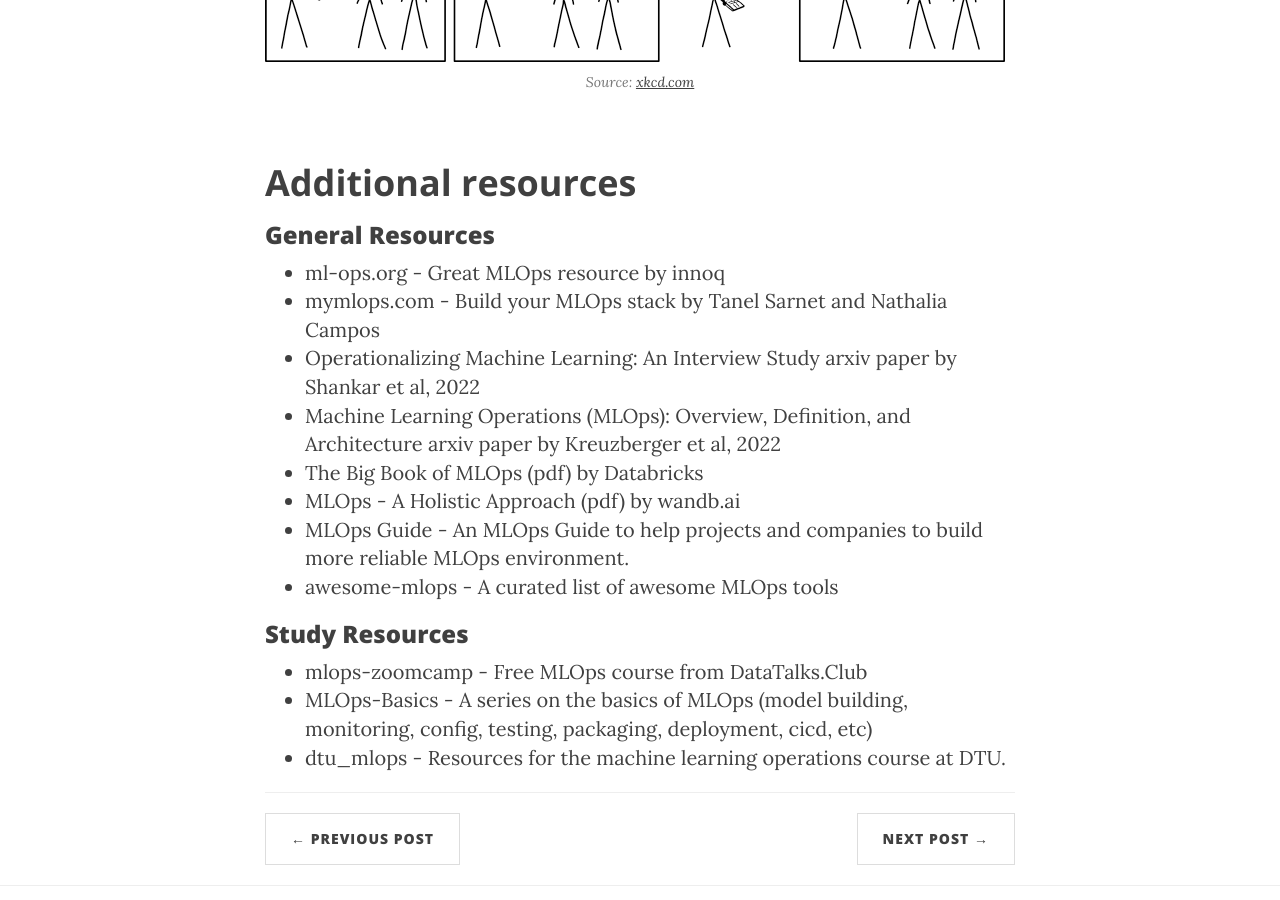
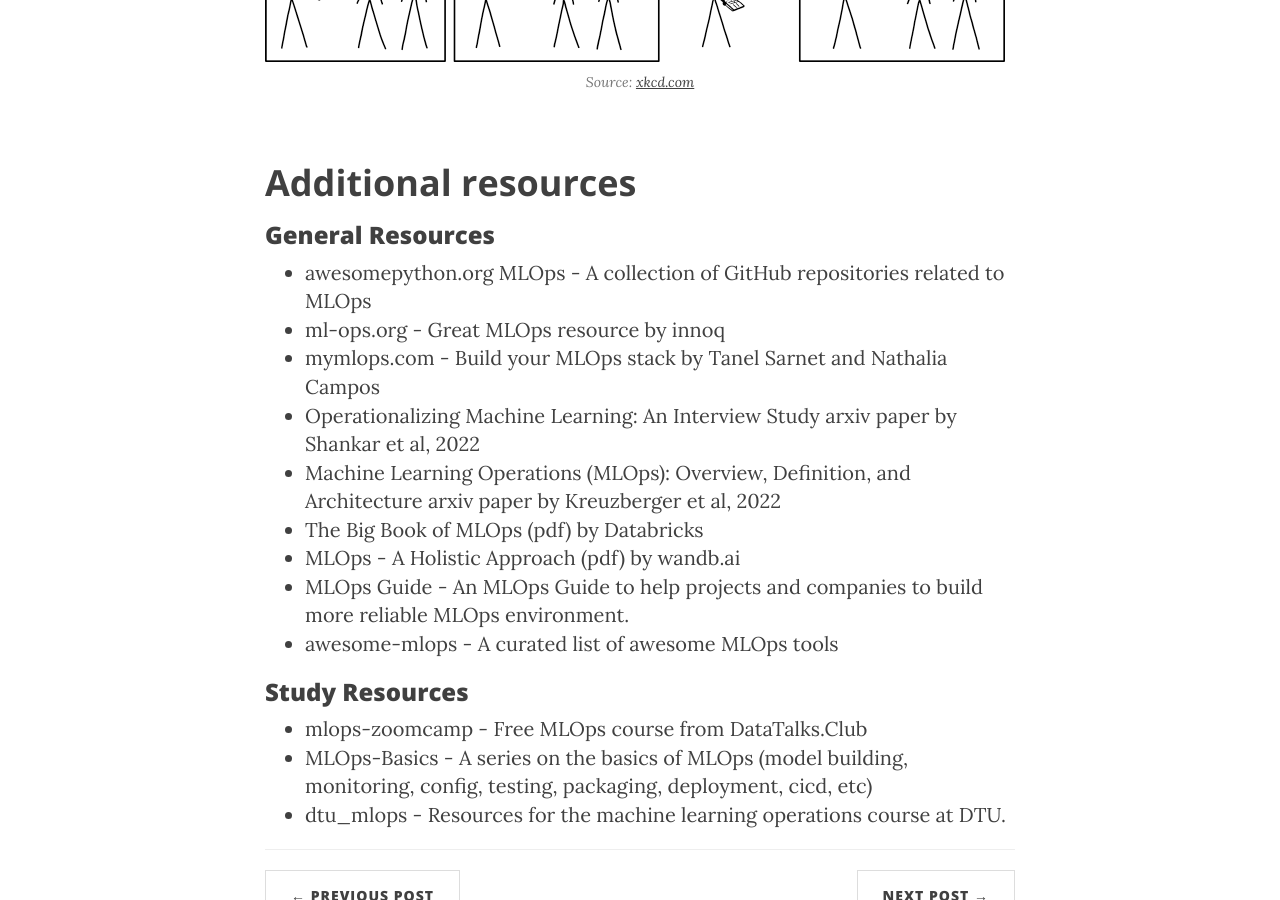
Before and after one commit to dylanhogg/dylanhogg.github.io, a Jekyll site: the page built from _posts/2022-01-19-ml-productionisation.markdown, in a window 1280 px wide and 900 px high, scrolled down 14888 px. Built offline with Jekyll 4.4.1, drawn with Linux system fonts in a browser that asks for light colours; nearby versions of some CDN libraries; comment, search, counter and statistics services are not loaded.

Commit message:
Update MLOps resources.

```diff
--- a/_posts/2022-01-19-ml-productionisation.markdown
+++ b/_posts/2022-01-19-ml-productionisation.markdown
@@ -303,6 +303,7 @@ The machine learning space is evolving rapidly and it's great to see best practi
 
 <h3>General Resources</h3>
 
+- <a href="https://www.awesomepython.org/?c=ml-ops">awesomepython.org MLOps</a> - A collection of GitHub repositories related to MLOps
 - <a href="https://ml-ops.org/">ml-ops.org</a> - Great MLOps resource by <a href="https://www.innoq.com/">innoq</a>
 - <a href="https://mymlops.com/">mymlops.com</a> - Build your MLOps stack by <a href="https://www.linkedin.com/in/tanel-sarnet/">Tanel Sarnet</a> and <a href="https://www.linkedin.com/in/nathaliamdc/">Nathalia Campos</a>
 - <a href="https://arxiv.org/abs/2209.09125">Operationalizing Machine Learning: An Interview Study</a> arxiv paper by Shankar et al, 2022
```
